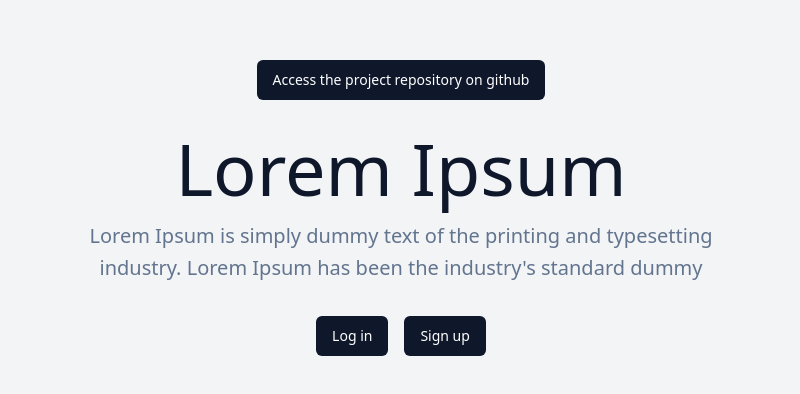
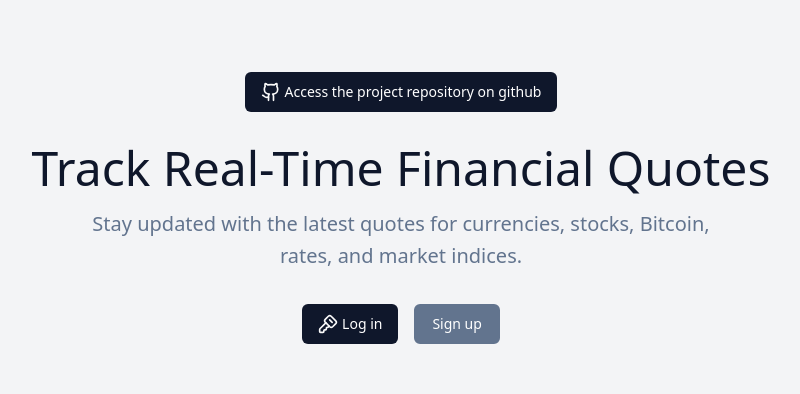
Before and after one commit to GabrielDeFreitas/franq-open-banking-frontend-challenges, a React app: page / in a window 1280 px wide. Shown: the part 192-586 px from the top of the page, without its empty margins (239-1039 px from the left). Built offline with nearby package versions, Linux system fonts and the light colour scheme; the HTML template or start-up script is replaced by a standard one.

Commit message:
feat: install lucide icon and tw merge, finish home layout

```diff
--- a/package.json
+++ b/package.json
@@ -31,9 +31,11 @@
   "dependencies": {
     "@tailwindcss/vite": "^4.0.14",
     "@tanstack/react-query": "^5.68.0",
+    "lucide-react": "^0.483.0",
     "react": "^19.0.0",
     "react-dom": "^19.0.0",
     "react-router": "^7.3.0",
+    "tailwind-merge": "^3.0.2",
     "tailwindcss": "^4.0.14"
   },
   "devDependencies": {
--- a/src/components/home-hero-section/home-hero-section.header.tsx
+++ b/src/components/home-hero-section/home-hero-section.header.tsx
@@ -3,7 +3,7 @@ import { HomeHeroSectionHeaderProps } from './types'
 export default function HomeHeroSectionHeader({ title, description }: HomeHeroSectionHeaderProps) {
   return (
     <div className="space-y-4">
-      <h1 className="text-4xl font-medium text-slate-900 sm:text-5xl md:text-6xl lg:text-7xl">{title}</h1>
+      <h1 className="text-4xl font-medium text-slate-900 text-5xl">{title}</h1>
       <p className="mx-auto max-w-[42rem] text-slate-500 sm:text-xl sm:leading-8">{description}</p>
     </div>
   )
--- a/src/components/home-hero-section/home-hero.button.tsx
+++ b/src/components/home-hero-section/home-hero.button.tsx
@@ -1,12 +1,17 @@
 import { Link } from 'react-router'
 import { HomeHeroSectionButtonProps } from './types'
+import { twMerge } from 'tailwind-merge'
 
-export default function HomeHeroSectionButton({ label, url }: HomeHeroSectionButtonProps) {
+export default function HomeHeroSectionButton({ label, url, className, icon: Icon }: HomeHeroSectionButtonProps) {
   return (
     <Link
       to={url}
-      className="inline-flex items-center justify-center whitespace-nowrap rounded-md text-sm font-medium h-10 px-4 py-2 w-full bg-slate-900 text-white hover:bg-slate-800 focus:outline-none focus:ring-2 focus:ring-slate-950/10 focus:ring-offset-2"
+      className={twMerge(
+        'inline-flex items-center justify-center whitespace-nowrap rounded-md text-sm font-medium h-10 px-4 py-2 w-full bg-slate-900 text-white hover:bg-slate-800 focus:outline-none focus:ring-2 focus:ring-slate-950/10 focus:ring-offset-2',
+        className
+      )}
     >
+      {Icon && <Icon className="w-5 h-5 text-zinc-50 mr-1" />}
       {label}
     </Link>
   )
--- a/src/components/home-hero-section/types.ts
+++ b/src/components/home-hero-section/types.ts
@@ -1,4 +1,4 @@
-import { ComponentProps, ReactNode } from 'react'
+import { ComponentProps, ElementType, ReactNode } from 'react'
 import { RoutesUrls } from '../../utils/enums/routes-url'
 
 export interface HomeHeroSectionHeaderProps {
@@ -19,4 +19,6 @@ export type RoutesUrlKeys = (typeof RoutesUrls)[keyof typeof RoutesUrls]
 export interface HomeHeroSectionButtonProps extends ComponentProps<'button'> {
   url: RoutesUrlKeys
   label: string
+  className?: string
+  icon?: ElementType
 }
--- a/src/pages/home/index.tsx
+++ b/src/pages/home/index.tsx
@@ -1,3 +1,4 @@
+import { Github, KeySquare } from 'lucide-react'
 import { HeroSection } from '../../components/home-hero-section'
 import { RoutesUrls } from '../../utils/enums/routes-url'
 
@@ -5,15 +6,19 @@ export default function Home() {
   return (
     <HeroSection.Root>
       <HeroSection.ButtonWrapper>
-        <HeroSection.Button label="Access the project repository on github" url={RoutesUrls.GITHUB} />
+        <HeroSection.Button label="Access the project repository on github" url={RoutesUrls.GITHUB} icon={Github} />
       </HeroSection.ButtonWrapper>
       <HeroSection.Header
-        title="Lorem Ipsum"
-        description="Lorem Ipsum is simply dummy text of the printing and typesetting industry. Lorem Ipsum has been the industry's standard dummy"
+        title="Track Real-Time Financial Quotes"
+        description="Stay updated with the latest quotes for currencies, stocks, Bitcoin, rates, and market indices."
       />
       <HeroSection.ButtonWrapper>
-        <HeroSection.Button label="Log in" url={RoutesUrls.LOGIN} />
-        <HeroSection.Button label="Sign up" url={RoutesUrls.REGISTER} />
+        <HeroSection.Button label="Log in" url={RoutesUrls.LOGIN} icon={KeySquare} />
+        <HeroSection.Button
+          label="Sign up"
+          url={RoutesUrls.REGISTER}
+          className="bg-slate-500 border-2 border-slate-500"
+        />
       </HeroSection.ButtonWrapper>
     </HeroSection.Root>
   )
```
Also changed, not shown: 1 other file (tests, documents, lock files or other folders).
